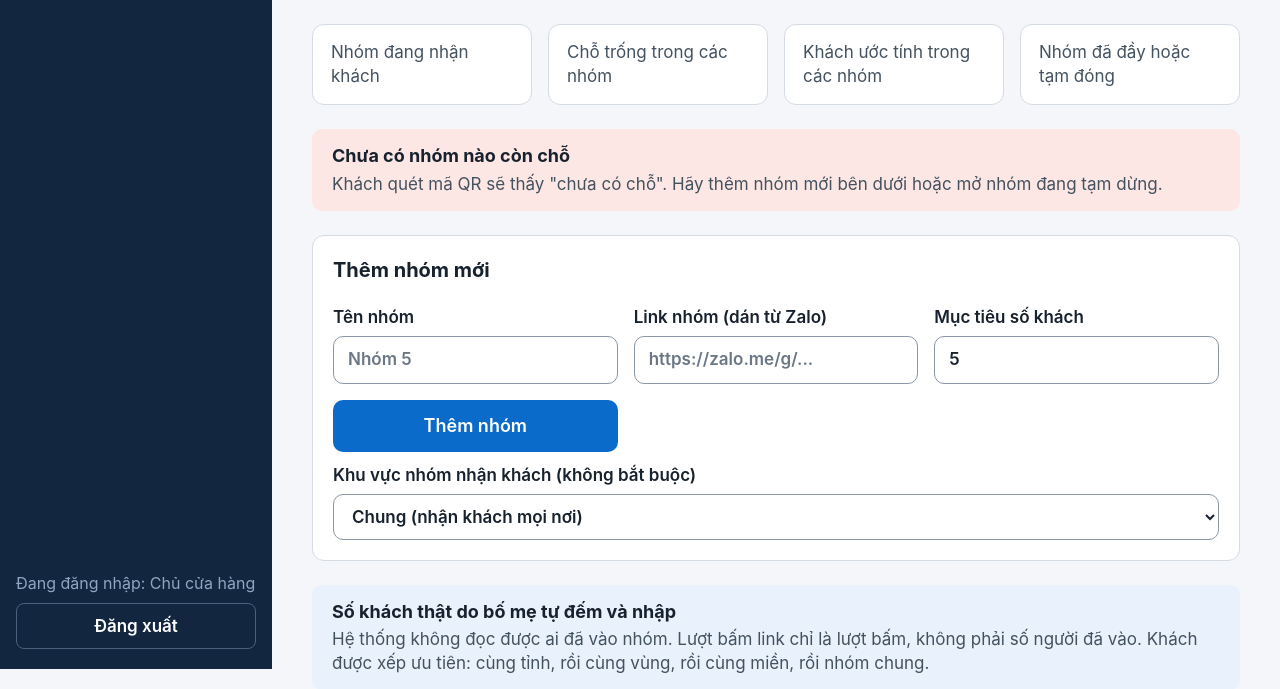
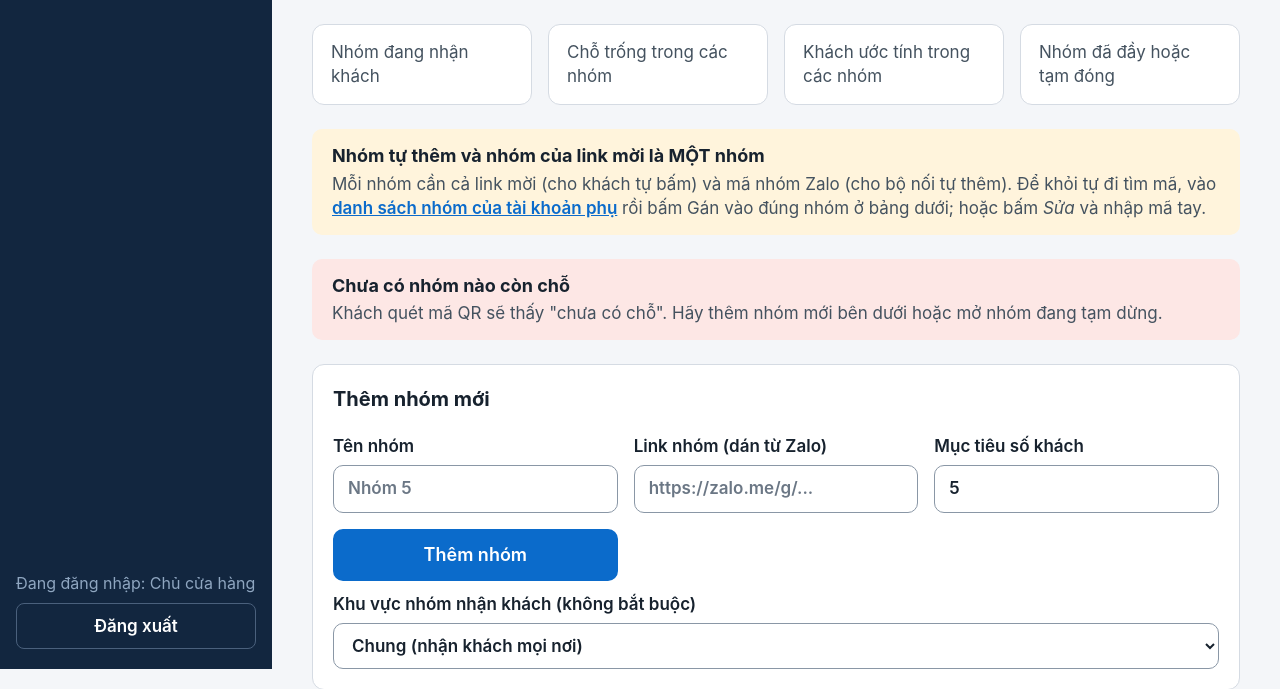
Before and after one commit to nexagnet/adh, a Spring app: template app/src/main/resources/templates/groups.html in a window 1280 px wide. Shown: the part 131-820 px from the top of the page. Run offline with Thymeleaf, Linux system fonts and the light colour scheme; the template is opened without the code that fills it, so the values that code supplies are empty; some of the project's set-up classes (security, data sources, template engines, error pages and the like) are left out, and stand-ins take their place; database files in the repository are not loaded.

Commit message:
Trang Nhóm Zalo hiện trạng thái mã nhóm và dẫn sang gán mã, nối hai trang
Co-Authored-By: Claude Sonnet 5.5 <noreply@anthropic.com>
Claude-Session: https://claude.ai/code/session_01JB1kjduR9b5UyPtqVAFGMs

```diff
--- a/app/src/main/resources/templates/groups.html
+++ b/app/src/main/resources/templates/groups.html
@@ -19,6 +19,12 @@
         <div class="card"><div class="big" th:text="${spotsLeft}">0</div><div class="label">Chỗ trống trong các nhóm</div></div>
         <div class="card"><div class="big" th:text="${#aggregates.sum(groups.![actual])}">0</div><div class="label">Khách ước tính trong các nhóm</div></div>
         <div class="card"><div class="big" th:text="${groups.?[status.name() != 'OPEN' or full()].size()}">0</div><div class="label">Nhóm đã đầy hoặc tạm đóng</div></div>
+    </div>
+
+    <div class="notice">
+        <strong>Nhóm tự thêm và nhóm của link mời là MỘT nhóm</strong>
+        Mỗi nhóm cần cả link mời (cho khách tự bấm) và mã nhóm Zalo (cho bộ nối tự thêm). Để khỏi tự đi tìm mã, vào
+        <a th:href="@{/zalo/groups}">danh sách nhóm của tài khoản phụ</a> rồi bấm Gán vào đúng nhóm ở bảng dưới; hoặc bấm <em>Sửa</em> và nhập mã tay.
     </div>
 
     <div class="notice info" th:if="${next != null}">
@@ -43,7 +49,9 @@
                 <td><strong th:text="${g.name}">Nhóm 1</strong>
                     <span class="sub-line">Khu vực: <span th:text="${g.scopeLabel()}">Chung</span></span>
                     <span class="sub-line" th:if="${g.note != null}" th:text="${g.note}">ghi chú</span></td>
-                <td><span th:if="${g.hasLink()}" th:text="${g.inviteLink}">https://zalo.me/g/x</span><span class="muted" th:unless="${g.hasLink()}">Chưa có link</span></td>
+                <td><span th:if="${g.hasLink()}" th:text="${g.inviteLink}">https://zalo.me/g/x</span><span class="muted" th:unless="${g.hasLink()}">Chưa có link</span>
+                    <span class="sub-line" th:if="${g.hasZaloId()}">Đã có mã nhóm Zalo (bộ nối thêm được khách vào nhóm này)</span>
+                    <span class="sub-line warn-text" th:unless="${g.hasZaloId()}">Chưa có mã nhóm Zalo (bộ nối chưa thêm khách vào nhóm này được)</span></td>
                 <td><span th:text="${g.actual}">0</span> / <span th:text="${g.target}">5</span>
                     <span class="sub-line" th:if="${g.pendingClicks > 0}" th:text="${g.pendingClicks} + ' lượt bấm chờ'">2 lượt bấm chờ</span>
                     <span class="sub-line" th:if="${g.reserved > 0}" th:text="${g.reserved} + ' chỗ đang giữ cho khách đã kết bạn'">1 chỗ đang giữ</span>
--- a/app/src/main/resources/templates/zalo-groups.html
+++ b/app/src/main/resources/templates/zalo-groups.html
@@ -8,7 +8,7 @@
         <div class="titles">
             <h1>Nhóm Zalo của tài khoản phụ</h1>
             <p class="hint">Danh sách các nhóm Zalo mà tài khoản phụ đang tham gia (chỉ đọc, hệ thống không đổi gì trên Zalo).
-                Chọn nhóm của Adh rồi bấm Gán để lưu mã nhóm. <a th:href="@{/zalo}">Quay lại trang Zalo tài khoản phụ</a>.</p>
+                Chọn nhóm của Adh rồi bấm Gán để lưu mã nhóm. <a th:href="@{/groups}">Quay lại trang Nhóm Zalo</a> · <a th:href="@{/zalo}">Trang Zalo tài khoản phụ</a>.</p>
         </div>
     </header>
 
--- a/app/src/main/resources/templates/zalo.html
+++ b/app/src/main/resources/templates/zalo.html
@@ -63,7 +63,7 @@
         <h2>Nhóm Zalo của tài khoản phụ</h2>
         <p class="hint">Mỗi nhóm của Adh cần "mã nhóm Zalo" thì bộ nối mới thêm được khách vào. Xem các nhóm tài khoản phụ đang tham gia và chọn gán
             mã, không cần tự đi tìm mã. Tài khoản phụ phải đã ở trong nhóm.</p>
-        <div><a class="btn secondary" th:href="@{/zalo/groups}">Xem nhóm Zalo và gán mã</a></div>
+        <div class="actions"><a class="btn secondary" th:href="@{/zalo/groups}">Xem nhóm Zalo và gán mã</a> <a class="btn secondary" th:href="@{/groups}">Quản lý nhóm của Adh</a></div>
     </section>
 
     <section class="panel stack">
```
Also changed, not shown: docs/GIAO-DIEN-LAM-LAI.md (+1 -1 lines), 1 other file.
